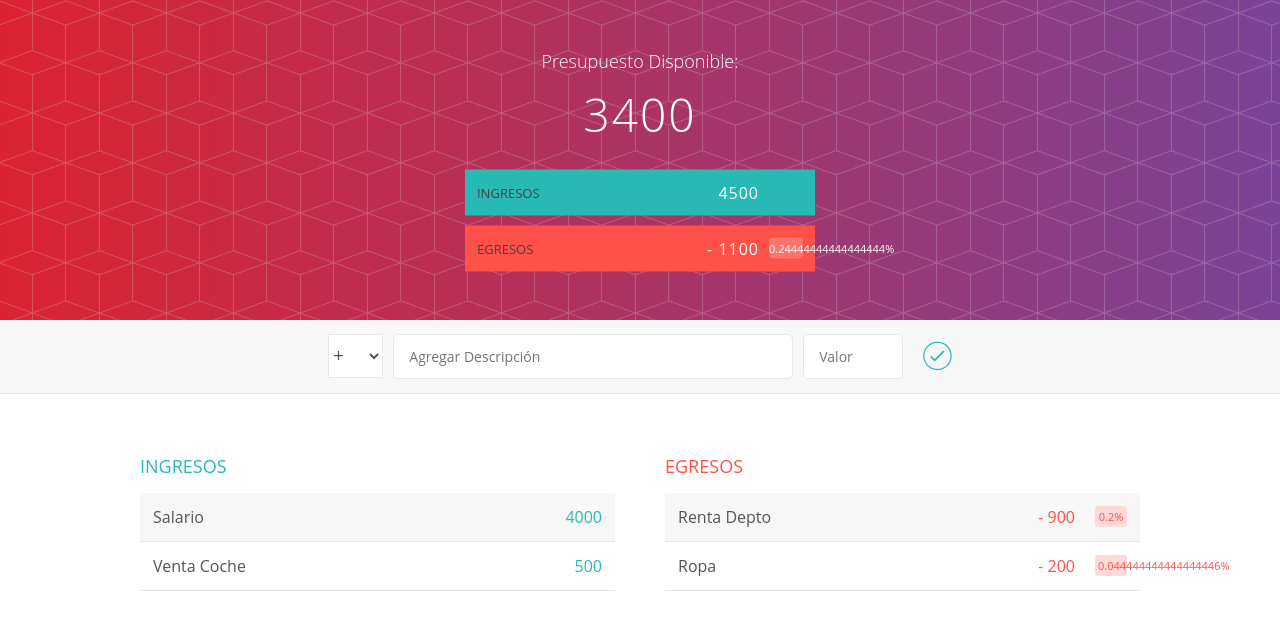
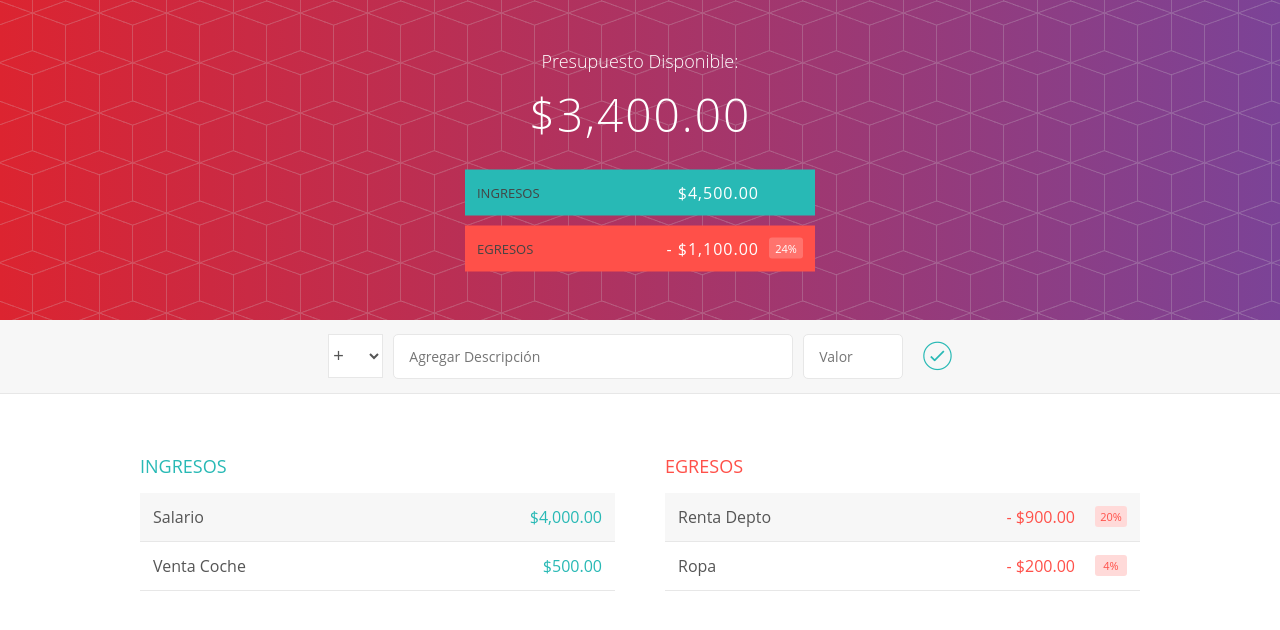
Before and after one commit to bolijesus/universidad-angular-udemy, an Angular app: page / in a window 1280 px wide. Shown: the top 630 px of the page. Built offline with nearby package versions, Linux system fonts and the light colour scheme.

Commit message:
Se agregó formato a los numeros con el concepto de pipes en angular

```diff
--- a/src/app/cabecero/cabecero.component.html
+++ b/src/app/cabecero/cabecero.component.html
@@ -4,12 +4,12 @@
             Presupuesto Disponible:
         </div>
 
-        <div class="presupuesto_valor">{{presupuestoTotal}}</div>
+        <div class="presupuesto_valor">{{presupuestoTotal | currency:'COL':'$':'1.2-2'}}</div>
 
         <div class="presupuesto_ingreso limpiarEstilos">
             <div class="presupuesto_ingreso--texto">Ingresos</div>
             <div class="right">
-                <div class="presupuesto_ingreso--valor">{{ingresoTotal}}</div>
+                <div class="presupuesto_ingreso--valor">{{ingresoTotal | currency:'COL':'$':'1.2-2'}}</div>
                 <div class="presupuesto_ingreso--porcentaje">&nbsp;</div>
             </div>
         </div>
@@ -17,8 +17,8 @@
         <div class="presupuesto_egreso limpiarEstilos">
             <div class="presupuesto_egreso--text">Egresos</div>
             <div class="right limpiarEstilos">
-                <div class="presupuesto_egreso--valor">- {{egresoTotal}}</div>
-                <div class="presupuesto_egreso--porcentaje">{{porcentajeTotal}}%</div>
+                <div class="presupuesto_egreso--valor">- {{egresoTotal | currency:'COL':'$':'1.2-2'}}</div>
+                <div class="presupuesto_egreso--porcentaje">{{porcentajeTotal | percent}}</div>
             </div>
         </div>
     </div>
--- a/src/app/egreso/egreso.component.html
+++ b/src/app/egreso/egreso.component.html
@@ -5,8 +5,8 @@
     <div *ngFor="let egreso of egresos" class="elemento limpiarEstilos">
         <div class="elemento_descripcion">{{egreso.descripcion}}</div>
         <div class="right limpiarEstilos">
-            <div class="elemento_valor">- {{egreso.valor}}</div>
-            <div class="elemento_porcentaje">{{calcularPorcentaje(egreso)}}%</div>
+            <div class="elemento_valor">- {{egreso.valor | currency:'COL':'$':'1.2-2'}}</div>
+            <div class="elemento_porcentaje">{{calcularPorcentaje(egreso) | percent}}</div>
             <div class="elemento_eliminar">
                 <button class="elemento_eliminar--btn" (click)="eliminarRegistro(egreso)"><i class="ion-ios-close-outline"></i></button>
             </div>
--- a/src/app/ingreso/ingreso.component.html
+++ b/src/app/ingreso/ingreso.component.html
@@ -5,7 +5,7 @@
     <div *ngFor="let ingreso of ingresos" class="elemento limpiarEstilos">
         <div class="elemento_descripcion">{{ingreso.descripcion}}</div>
         <div class="right limpiarEstilos">
-            <div class="elemento_valor">{{ingreso.valor}}</div>
+            <div class="elemento_valor">{{ingreso.valor | currency:'COL':'$':'1.2-2'}}</div>
             <div class="elemento_eliminar">
                 <button class="elemento_eliminar--btn">
                     <i class="ion-ios-close-outline" (click)="eliminarRegistro(ingreso)"></i>
```
